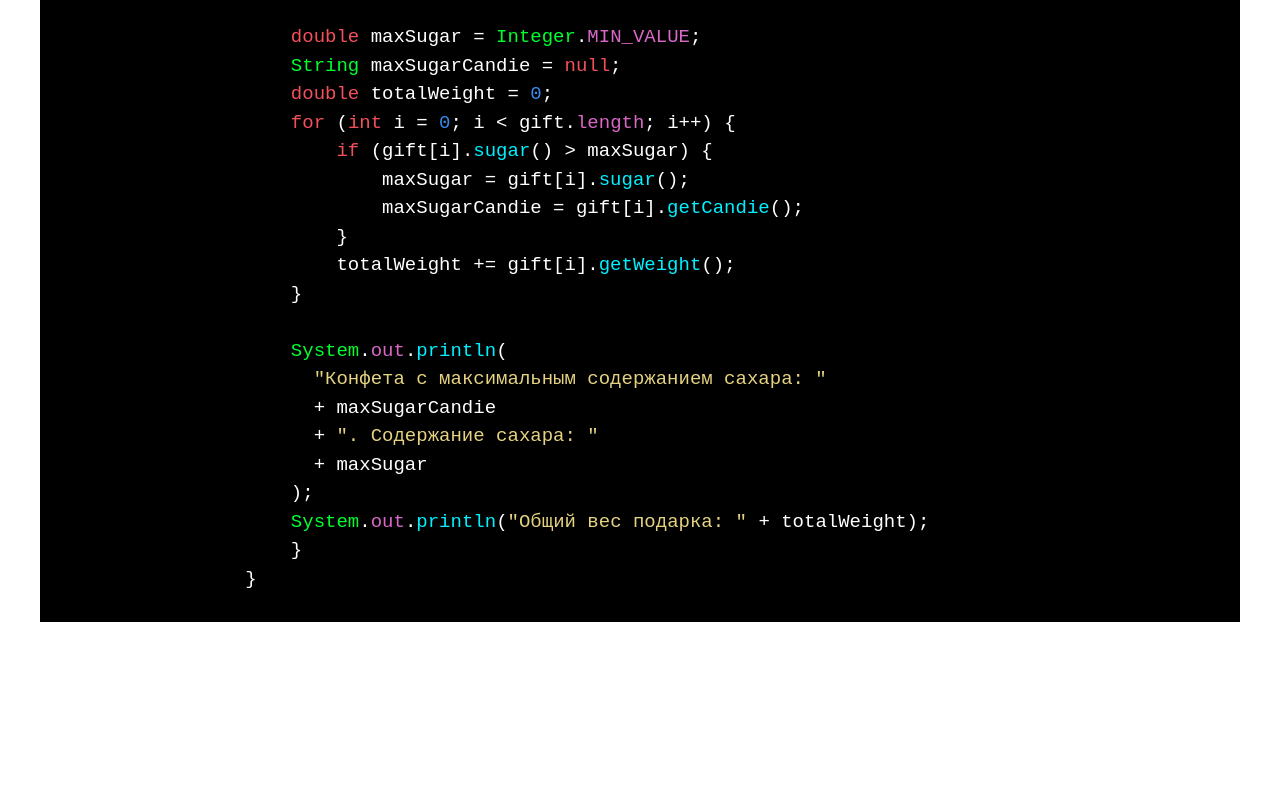
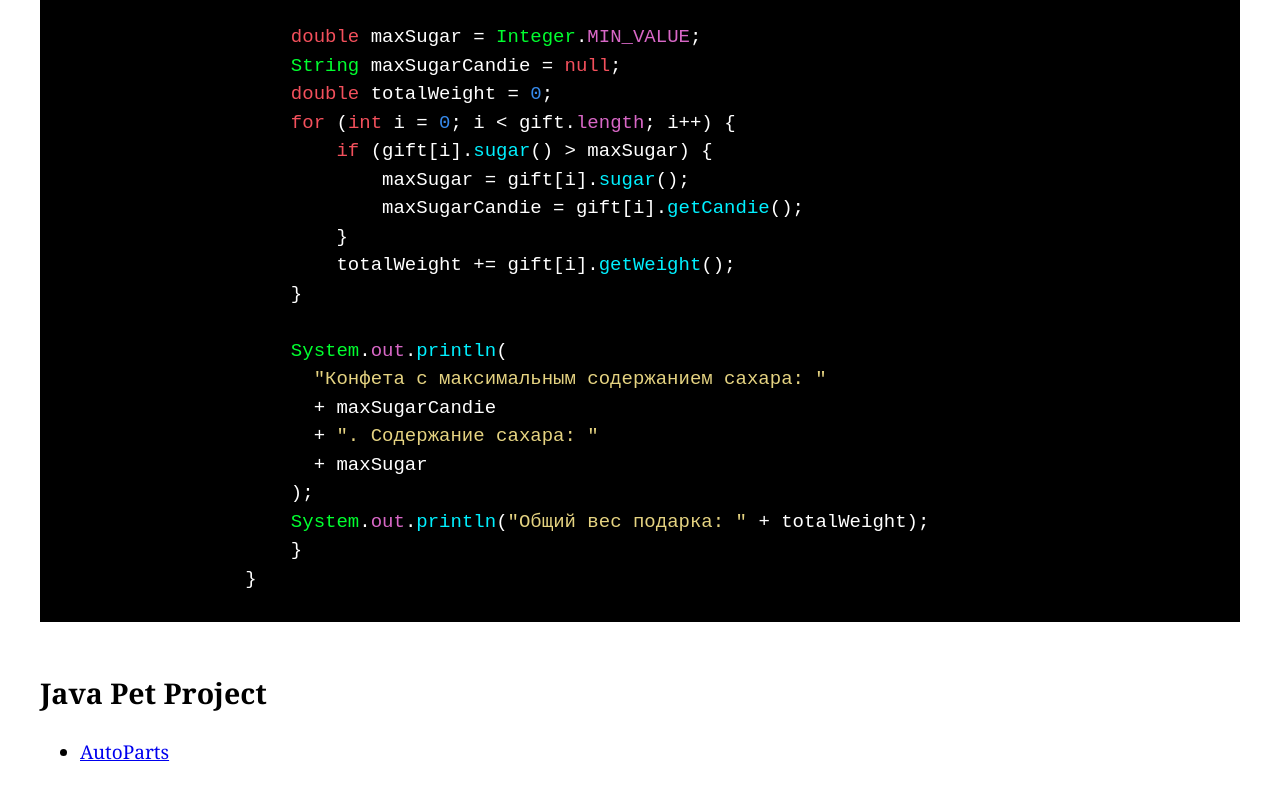
Before and after one commit to d9d9-Sun/rsschool-cv, a plain HTML site: page index.html in a window 1280 px wide. Shown: the part 2558-3358 px from the top of the page. Before the commit the page ends 3207 px from the top, so only its background shows below. Drawn offline with Linux system fonts and the light colour scheme.

Commit message:
feat: add pet project block

```diff
--- a/index.html
+++ b/index.html
@@ -178,6 +178,13 @@
                 </div>
             </div>
 
+            <div id="pet-project">
+                <h2>Java Pet Project</h2>
+                    <ul>
+                        <li><a href="https://github.com/d9d9-Sun/AutoParts" target="_blank">AutoParts</a></li>
+                    </ul>
+            </div>
+
         </div>
     </main>
 </body>
--- a/style.css
+++ b/style.css
@@ -130,3 +130,7 @@ pre {
 .java-yellow {
     color: #e5d381;
 }
+
+#pet-project {
+    margin: 50px auto;
+}
```
